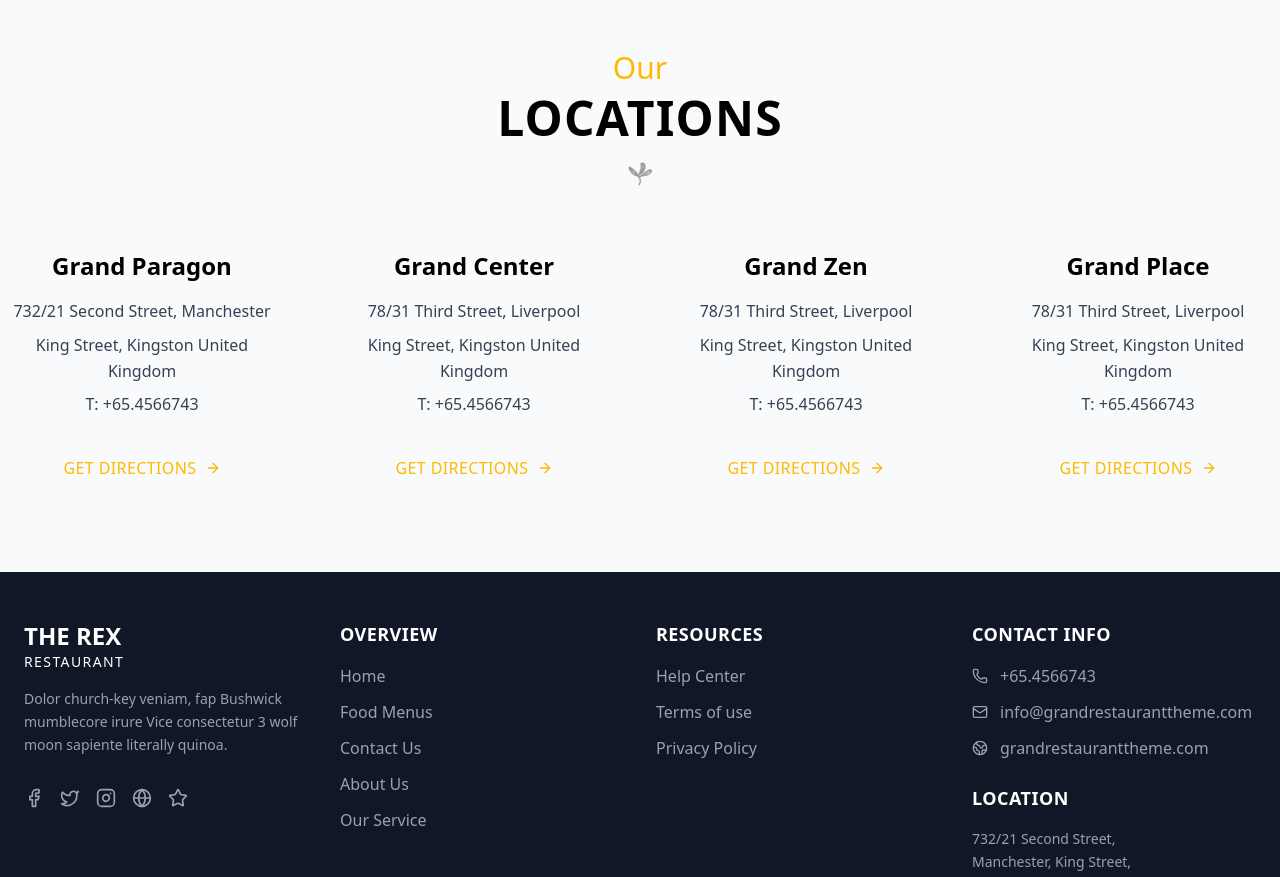
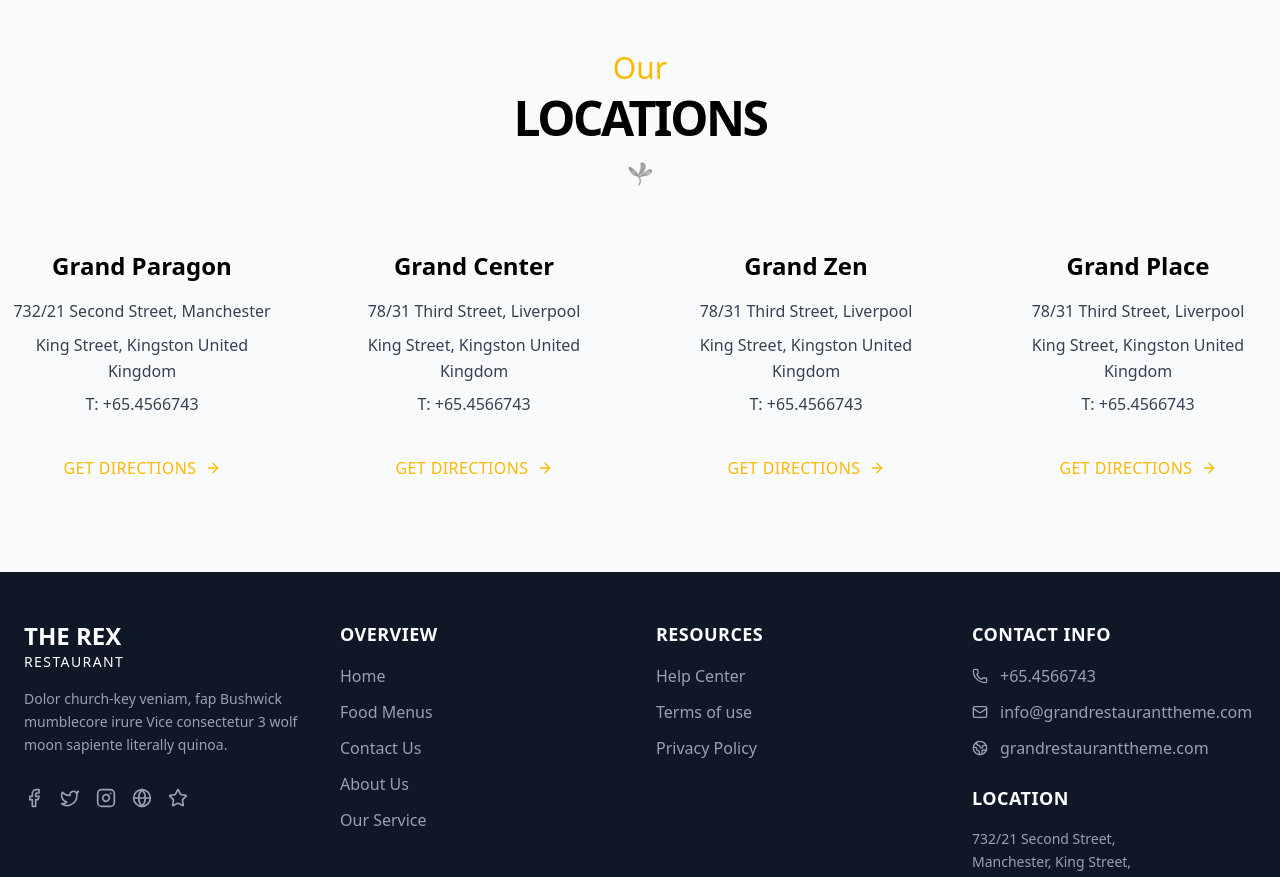
Before and after one commit to Suraj00345/cafe, a React (Vite) app in the folder frontend/: page /about in a window 1280 px wide. Shown: the part 2438-3315 px from the top of the page. Built offline with nearby package versions, Linux system fonts and the light colour scheme.

Commit message:
fix a small bug

```diff
--- a/frontend/src/Pages/About/index.jsx
+++ b/frontend/src/Pages/About/index.jsx
@@ -209,7 +209,7 @@ const About = () => {
           {/* Header Section */}
           <div className="text-center justify-items-center mb-16">
             <h2 className="text-2xl md:text-3xl text-amber-400 mb-2">Our</h2>
-            <h1 className="text-4xl md:text-5xl font-bold text-black tracking-wide pb-5 ">
+            <h1 className="text-4xl md:text-5xl font-bold text-black tracking-tighter pb-5 ">
               LOCATIONS
             </h1>
             <img className="opacity-40 size-6" src={`${Flower2}`} alt="" />
```
